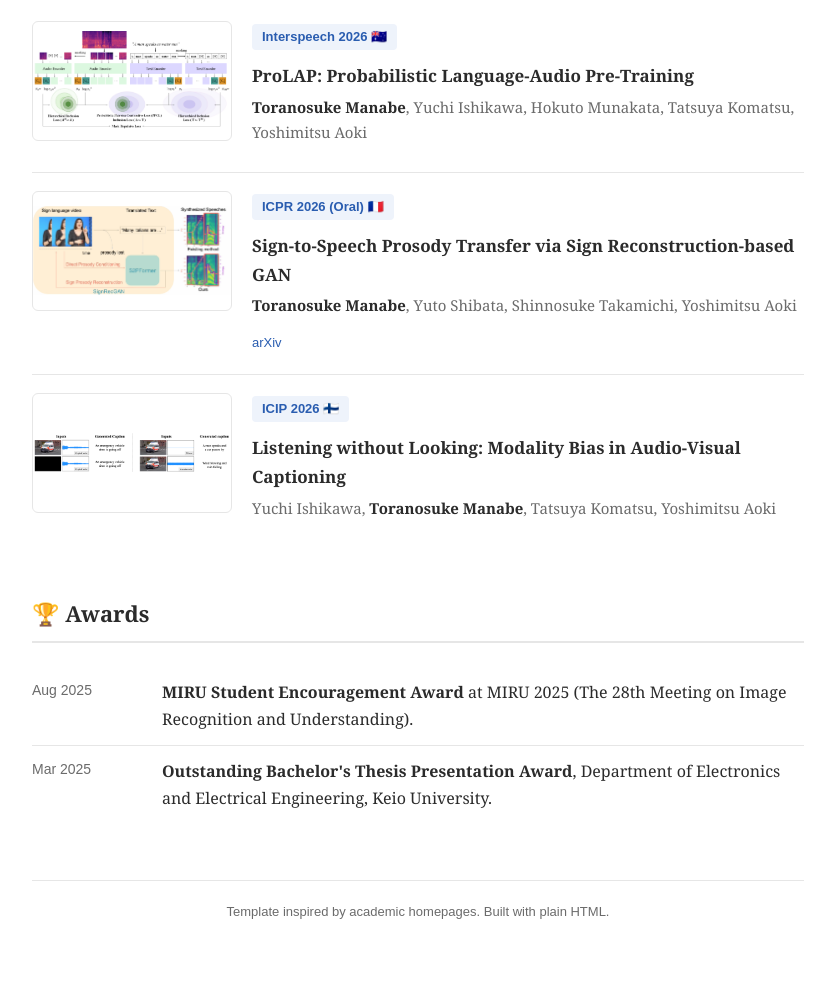
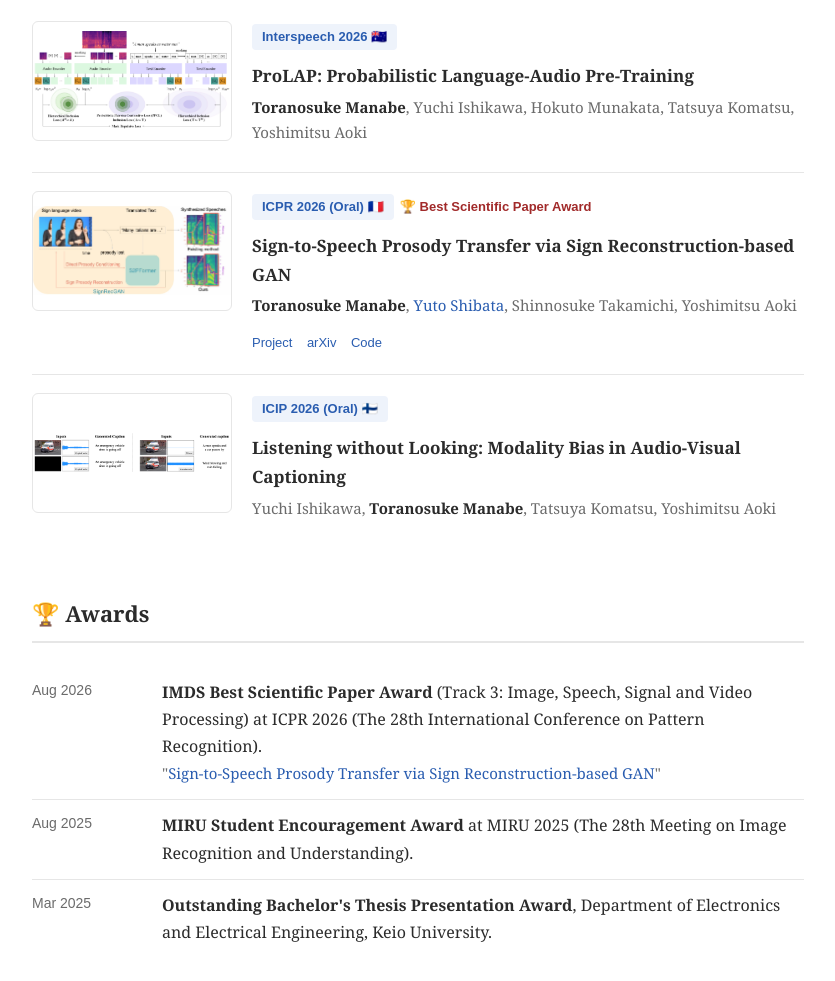
Before and after one commit to T0RA1107/ToranosukeManabe, a plain HTML site: page index.html in a window 1280 px wide. Shown: the part 475-1456 px from the top of the page, without its empty margins (222-1057 px from the left). Drawn offline with Linux system fonts and the light colour scheme.

Commit message:
Add ICPR 2026 Best Scientific Paper Award, project links, and ICIP Oral
Co-Authored-By: Claude Opus 5.5 (1M context) <noreply@anthropic.com>

```diff
--- a/index.html
+++ b/index.html
@@ -119,6 +119,16 @@
   .pub-title { font-weight: 700; font-size: 17px; margin: 4px 0; }
   .authors { color: var(--muted); font-size: 15px; margin-bottom: 8px; }
   .authors .me { color: var(--text); font-weight: 700; }
+  .pub-title a { color: var(--text); }
+  .pub-title a:hover { color: var(--accent); }
+  .award {
+    display: inline-block;
+    font-family: sans-serif;
+    font-size: 13px;
+    font-weight: 700;
+    color: #a12a2a;
+    margin-left: 6px;
+  }
   .pub-links a {
     font-family: sans-serif;
     font-size: 13px;
@@ -205,16 +215,18 @@
     </div>
 
     <div class="pub">
-      <img class="pub-thumb" src="icpr2026.png" alt="Sign-to-Speech Prosody Transfer figure">
+      <a href="https://t0ra1107.github.io/Sign2SpeechProsody/"><img class="pub-thumb" src="icpr2026.png" alt="Sign-to-Speech Prosody Transfer figure"></a>
 
       <div class="pub-info">
-        <span class="venue">ICPR 2026 (Oral) 🇫🇷</span>
-        <div class="pub-title">Sign-to-Speech Prosody Transfer via Sign Reconstruction-based GAN</div>
+        <span class="venue">ICPR 2026 (Oral) 🇫🇷</span><span class="award">🏆 Best Scientific Paper Award</span>
+        <div class="pub-title"><a href="https://t0ra1107.github.io/Sign2SpeechProsody/">Sign-to-Speech Prosody Transfer via Sign Reconstruction-based GAN</a></div>
         <div class="authors">
-          <span class="me">Toranosuke Manabe</span>, Yuto Shibata, Shinnosuke Takamichi, Yoshimitsu Aoki
+          <span class="me">Toranosuke Manabe</span>, <a href="https://yutoshibata07.github.io/YutoShibata/">Yuto Shibata</a>, Shinnosuke Takamichi, Yoshimitsu Aoki
         </div>
         <div class="pub-links">
+          <a href="https://t0ra1107.github.io/Sign2SpeechProsody/">Project</a>
           <a href="https://arxiv.org/abs/2604.10413">arXiv</a>
+          <a href="https://github.com/T0RA1107/S2SProsody">Code</a>
         </div>
       </div>
     </div>
@@ -223,7 +235,7 @@
       <img class="pub-thumb" src="icip2026.png" alt="Listening without Looking figure">
 
       <div class="pub-info">
-        <span class="venue">ICIP 2026 🇫🇮</span>
+        <span class="venue">ICIP 2026 (Oral) 🇫🇮</span>
         <div class="pub-title">Listening without Looking: Modality Bias in Audio-Visual Captioning</div>
         <div class="authors">
           Yuchi Ishikawa, <span class="me">Toranosuke Manabe</span>, Tatsuya Komatsu, Yoshimitsu Aoki
@@ -239,6 +251,13 @@
   <!-- ===== Awards ===== -->
   <section id="awards">
     <h2>🏆 Awards</h2>
+    <div class="entry">
+      <div class="entry-date">Aug 2026</div>
+      <div class="entry-body">
+        <strong>IMDS Best Scientific Paper Award</strong> (Track 3: Image, Speech, Signal and Video Processing) at ICPR 2026 (The 28th International Conference on Pattern Recognition).<br>
+        <span style="color:var(--muted);font-size:15px;">"<a href="https://t0ra1107.github.io/Sign2SpeechProsody/">Sign-to-Speech Prosody Transfer via Sign Reconstruction-based GAN</a>"</span>
+      </div>
+    </div>
     <div class="entry">
       <div class="entry-date">Aug 2025</div>
       <div class="entry-body">
```
